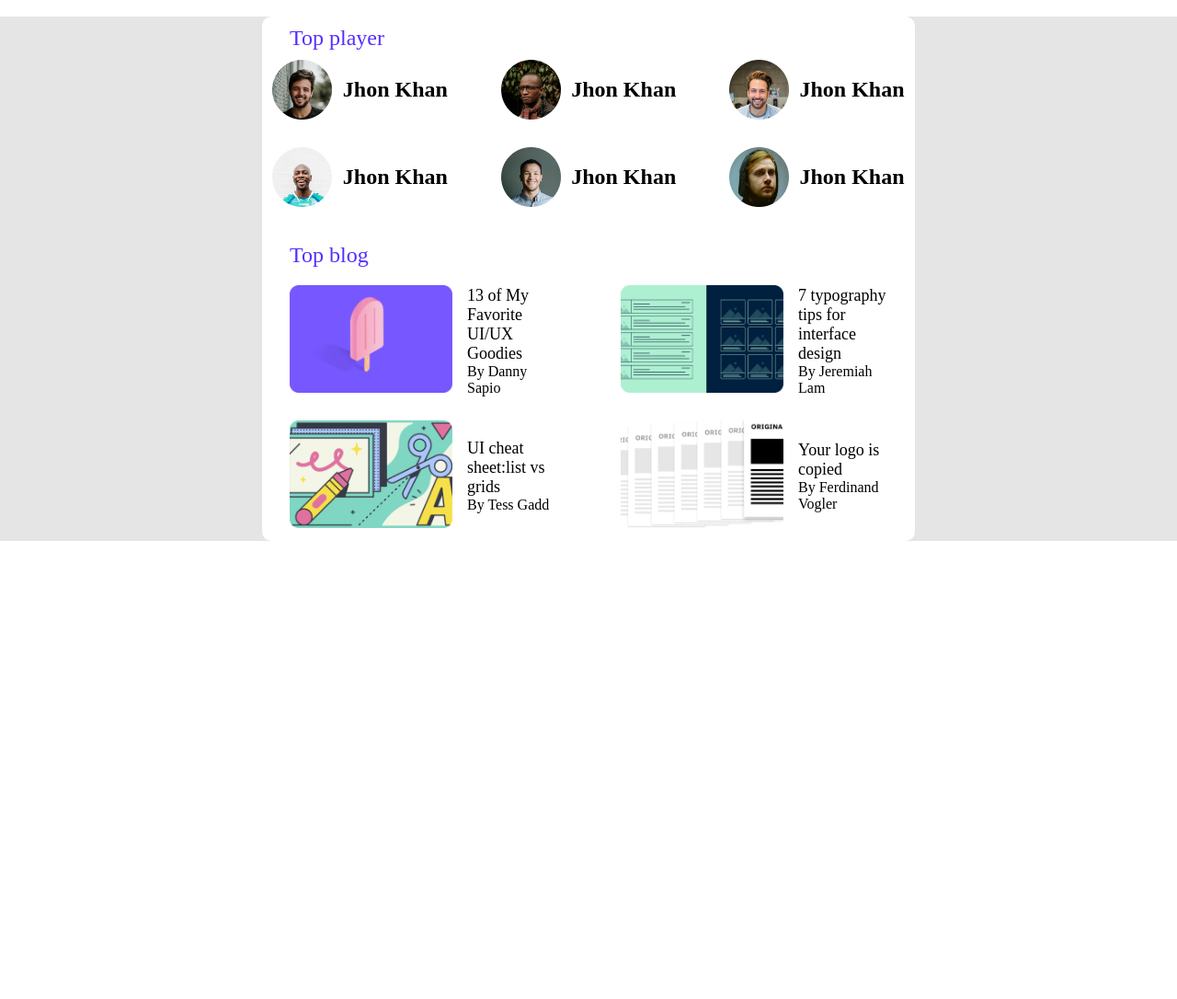
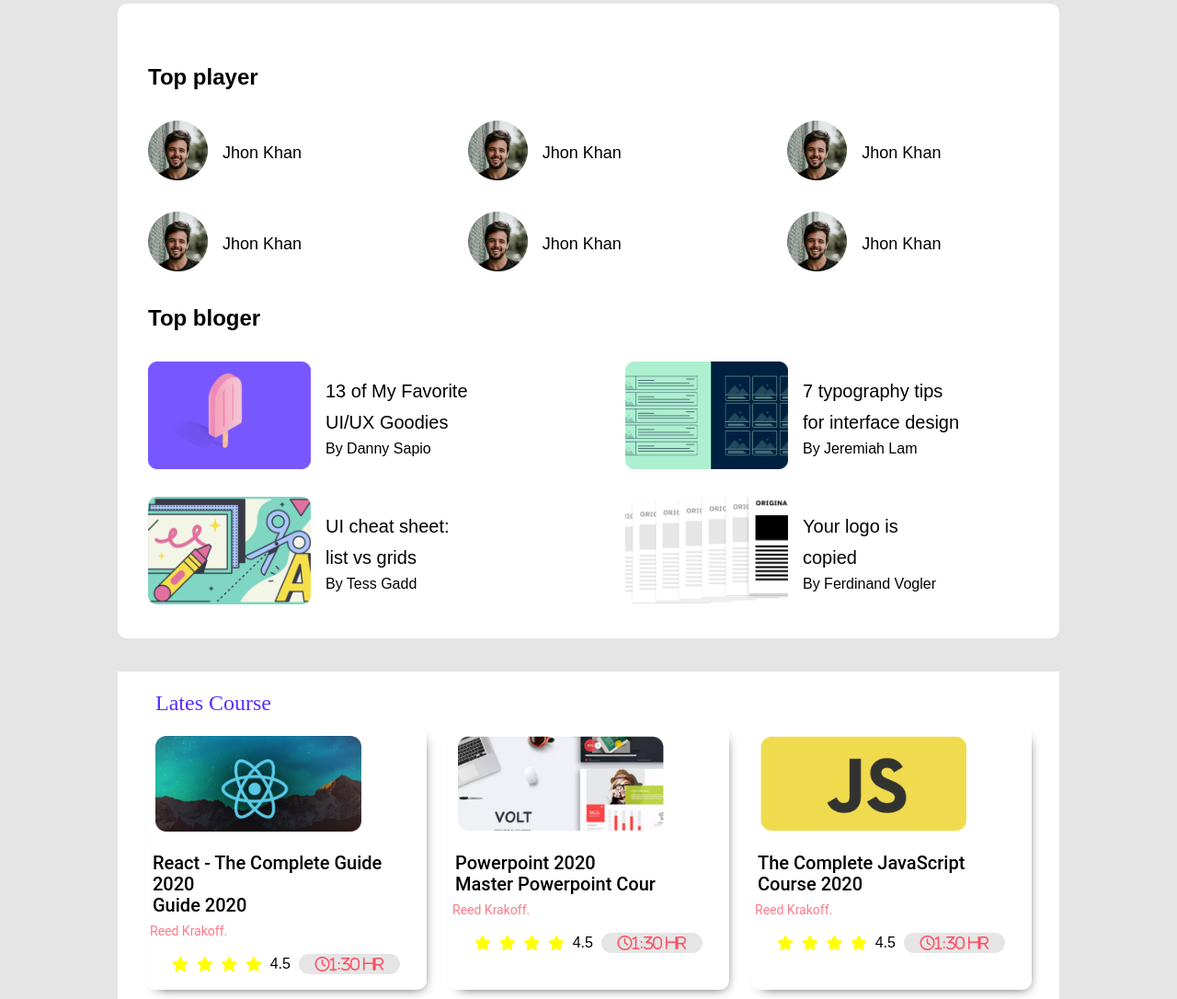
Before and after one commit to mahabubalam3332/leader-board-main_best_player, a plain HTML site: page index.html in a window 1280 px wide. Shown: the part 112-1198 px from the top of the page at 92% size. Before the commit the page ends 800 px from the top, so only its background shows below. Drawn offline with Linux system fonts and the light colour scheme; files that its build step writes are made by us from their sources.

Commit message:
coddine-correction

```diff
--- a/css/style.css
+++ b/css/style.css
@@ -6,24 +6,34 @@
 :root{
     /* variable-font */
     --primary-fonts:Poppins;
-    --secondary-fonts:Cursive;
+    --secondary-fonts:Roboto;
     /* variable color */
     --primary-color:#562EFF;
     --secondary-color:#E5E5E5;
     --font-color:#562EFF;
 }
+.container{
+    padding:0 10%
+}
+
 /* fonts-family */
 @import url('https://fonts.googleapis.com/css2?family=Poppins:wght@400;500&display=swap');
-
-.content_inner {
+@import url('https://fonts.googleapis.com/css2?family=Roboto+Mono:wght@400;500&display=swap');
+body{
+    font-family: 'Poppins', sans-serif;
+    background: #E5E5E5;;
+}
+#header{
     background: var(--primary-color);
-    width: 100%;
-    height: 94px;
+    height:80px;
+}
+.logo img {
+    width: 60px;
+}
+.header_inner {
     display: flex;
-    justify-content: space-around;
+    justify-content: space-between;
     align-items: center;
-    flex-direction: row;
-    flex-wrap: wrap;
 }
 .nav_bar ul {
     display: flex;
@@ -42,29 +52,18 @@
     text-decoration: none;
     font-family: var(--primary-fonts);
 }
-.logo_area img {
-    width: 51px;
-    height: 41px;
-}
+
 
 /* top_player and bolg section */
 
-#top_player-and-blog_section {
-    background: #E5E5E5;
+.content_inner {
+    background: #fff;
+    margin: 36px 0;
+    border-radius: 10px;
+    padding: 33px;
 }
-.top_player_inner {
-    margin-left: 285px;
-    margin-right: 285px;
-    background: #fff;
-    border-radius: 10px;
-    margin-top: 36px;
-}
-.top_player_title h1 {
-    font-size: 24px;
-    font-weight: 500;
-    color:var(--font-color);
-    padding: 10px 30px;
-    font-family: var(--primary-fonts);
+.content_inner h1{
+    padding: 33px 0;
 }
 .all_players {
     display: grid;
@@ -77,57 +76,146 @@
     font-family: var(--primary-fonts);
     font-weight: 300px;
 }
-.players_images {
+.top_player {
     display: flex;
-    justify-content: space-evenly;
+    justify-content: space-between;
 }
-.top_images img {
+.player_list {
+    display: flex;
+    align-items: center;
+}
+.profile_pic img {
     width: 65px;
     height: 65px;
 }
-.top_images {
+.player_list h3{
+    padding:16px;
+    font-size: 18px;
+    font-weight:  400;
+    line-height:28px;
+}
+.top_player {
+    display: grid;
+    grid-template-columns: repeat(3,3fr);
+    grid-column-gap: 85px;
+    grid-row-gap: 30px;
+}
+/* top blogers */
+.blog_inner h1{
+    padding: 33px 0;
+}
+.top_bloger {
+    display: grid;
+    grid-template-columns: repeat(2,1fr);
+    grid-column-gap: 80px;
+    grid-row-gap: 26px;
+}
+.bloger_list {
     display: flex;
-    justify-content: space-evenly;
     align-items: center;
 }
-
-.top-images img {
+.blog_pic img {
     width: 177px;
     height: 117px;
 }
-.top_blog_title h1 {
+.bloger_name h3 {
+    font-size: 20px;
+    font-weight: 500;
+    line-height: 34px;
+    padding: 0 16px;
+}
+.bloger_name p {
+    font-size: 16px;
+    line-height: 24px;
+    font-weight: 500;
+    padding:0 16px;
+}
+
+
+/* course_section */
+.course_inner {
+    padding: 10px 30px;
+    background: #fff;
+    margin-top:10px;
+}
+.courses {
+    display: grid;
+    grid-template-columns: repeat(3,3fr);
+    grid-column-gap: 23px;
+    grid-row-gap: 23px;
+}
+.course_title h1 {
     font-size: 24px;
+    font-family: poppins;
     font-weight: 500;
-    color: var(--font-color);
-    padding: 9px 30px;
-    font-family: var(--primary-fonts);
+    padding: 11px;
+    color:var(--primary-color)
 }
-/* top_blog */
-.top_blog {
-    margin-top: 30px;
+.coures_images img {
+    width: 224px;
+    height: 104px;
+    padding: 11px;
 }
-.top-bloggist h2 {
-    font-size: 18px;
-    font-family: poppins;
-    color: #000;
+.courses-name h2 {
+    font-family: var(--secondary-fonts);
+    font-size: 20px;
     font-weight: 500;
+    line-height: 23px;
+    padding: 8px;
 }
-.top-bloggist p {
-    font-size: 16px;
-    font-family: poppins;
+.courses-name p {
+    font-family: var(--secondary-fonts);
+    font-size: 14px;
     font-weight: 400;
+    padding: 0px 5px;
+    color: #FF7989;
 }
-.top_bloger {
-    display: grid;
-    grid-template-columns: repeat(2,2fr);
-    grid-column-gap: 70px;
-    grid-row-gap: 26px;
-    padding: 10px 30px;
+.star_icon{
+    color:yellow;
 }
-.blog-header {
-    display: grid;
-    grid-template-columns: repeat(2,2fr);
-    grid-column-gap: 16px;
-    justify-content: center;
+.star_icon p{
+    color:#000;
+}
+i.far.fa-clock {
+    color: #FF4A60;
+}
+.far fa-clock p{
+    color:#FF4A60!important;
+}
+.icon_part {
+    display: flex;
+    flex-direction: column;
+}
+.star_icon {
+    display: flex;
+    justify-content: space-between;
+    align-items: center;
+    padding: 17px 29px;
+}
+.icon_watch img {
+    width: 20px;
+    height: 20px;
+}
+.icon_watch {
+    display: flex;
+    justify-content: space-around;
     align-items: center;
 }
+.icon_watch p {
+    font-size: 14px;
+    font-weight: 600;
+    font-family: var(--secondary-fonts);
+    color: #FF7989;
+}
+i.far.fa-clock {
+    color: #FF4A60, 100%;
+    padding: 3px 18px;
+    background: #E5E5E5;
+    border-radius: 87px;
+    box-sizing: border-box;
+}
+.coures_images {
+    box-sizing: border-box;
+    box-shadow: 4px 6px 13px -9px;
+    border-radius: 10px;
+}
--- a/index.html
+++ b/index.html
@@ -6,14 +6,16 @@
     <meta name="viewport" content="width=device-width, initial-scale=1.0">
     <title>leaderbord best_player</title>
     <link rel="stylesheet" href="css/style.css">
-    <link rel="stylesheet" href="responsive/responsive.css">
+    <link rel="stylesheet" href="responsive.css">
+    <!-- font awsome -->
+    <script src="https://kit.fontawesome.com/60303c72df.js" crossorigin="anonymous"></script>
 </head>
 <body>
-    <section id="header_area">
+    <section id="header">
         <div class="container">
-            <div class="content_inner">
-                <div class="logo_area">
-                    <img src="images/icons/logo.png" alt="">
+            <div class="header_inner">
+                <div class="logo">
+                    <img src="images/icons/logo.png" alt="logo">
                 </div>
                 <div class="nav_bar">
                     <ul>
@@ -26,80 +28,175 @@
             </div>
         </div>
     </section>
-    <section id="top_player-and-blog_section">
+    <!-- main_section -->
+    <main>
+        <!-- top player and blog section -->
+    </main>
+    <section id="top_player_blog">
         <div class="container">
-            <div class="top_player_inner">
-                <div class="top_player_title">
-                    <h1>Top player</h1>
-                </div>
-                <div class="all_players">
-                    <div class="top_images">
-                        <img src="images/players/player-1.png" alt="">
-                        <h2>Jhon Khan</h2>
+            <div class="content_inner">
+                <h1>Top player</h1>
+                <div class="top_player">
+                    <div class="player_list">
+                        <div class="profile_pic">
+                            <img src="images/players/player-1.png" alt="">
+                        </div>
+                        <div class="player_name">
+                            <h3>Jhon Khan</h3>
+                        </div>
+
                     </div>
-                    <div class="top_images">
-                        <img src="images/players/player-2.png" alt="">
-                        <h2>Jhon Khan</h2>
+                    <div class="player_list">
+                        <div class="profile_pic">
+                            <img src="images/players/player-1.png" alt="">
+                        </div>
+                        <div class="player_name">
+                            <h3>Jhon Khan</h3>
+                        </div>
+
                     </div>
-                    <div class="top_images">
-                        <img src="images/players/player-3.png" alt="">
-                        <h2>Jhon Khan</h2>
+                    <div class="player_list">
+                        <div class="profile_pic">
+                            <img src="images/players/player-1.png" alt="">
+                        </div>
+                        <div class="player_name">
+                            <h3>Jhon Khan</h3>
+                        </div>
+
                     </div>
-                    <div class="top_images">
-                        <img src="images/players/player-4.png" alt="">
-                        <h2>Jhon Khan</h2>
+                    <div class="player_list">
+                        <div class="profile_pic">
+                            <img src="images/players/player-1.png" alt="">
+                        </div>
+                        <div class="player_name">
+                            <h3>Jhon Khan</h3>
+                        </div>
+
                     </div>
-                    <div class="top_images">
-                        <img src="images/players/player-5.png" alt="">
-                        <h2>Jhon Khan</h2>
+                    <div class="player_list">
+                        <div class="profile_pic">
+                            <img src="images/players/player-1.png" alt="">
+                        </div>
+                        <div class="player_name">
+                            <h3>Jhon Khan</h3>
+                        </div>
+
                     </div>
-                    <div class="top_images">
-                        <img src="images/players/player-6.png" alt="">
-                        <h2>Jhon Khan</h2>
+                    <div class="player_list">
+                        <div class="profile_pic">
+                            <img src="images/players/player-1.png" alt="">
+                        </div>
+                        <div class="player_name">
+                            <h3>Jhon Khan</h3>
+                        </div>
+
                     </div>
                 </div>
+
      <!-- top_blog -->
-                <div class="top_blog"></div>
-                    <div class="top_blog_title">
-                        <h1>Top blog</h1>
-                    </div>
-                    <div class="top_bloger">
-                <div class="blog-header">
-                    <div class="top-images">
+        <div class="blog_inner">
+            <h1>Top bloger</h1>
+            <div class="top_bloger">
+                <div class="bloger_list">
+                    <div class="blog_pic">
                         <img src="images/blogs/blog-1.png" alt="">
                     </div>
-                    <div class="top-bloggist">
-                        <h2>13 of My Favorite UI/UX Goodies</h2>
-                        <p>By Danny Sapio</p>
+                    <div class="bloger_name">
+                        <h3>13 of My Favorite<br> UI/UX Goodies</h3>
+                        <p> By Danny Sapio</p>
                     </div>
                 </div>
-                <div class="blog-header">
-                    <div class="top-images">
+                <div class="bloger_list">
+                    <div class="blog_pic">
                         <img src="images/blogs/blog-2.png" alt="">
                     </div>
-                    <div class="top-bloggist">
-                        <h2>7 typography tips for interface design</h2>
-                        <p>By Jeremiah Lam</p>
+                    <div class="bloger_name">
+                        <h3>7 typography tips<br> for interface design</h3>
+                        <p> By Jeremiah Lam</p>
                     </div>
                 </div>
-                <div class="blog-header">
-                    <div class="top-images">
+                <div class="bloger_list">
+                    <div class="blog_pic">
                         <img src="images/blogs/blog-3.png" alt="">
                     </div>
-                    <div class="top-bloggist">
-                        <h2>UI cheat sheet:list vs grids</h2>
-                        <p>By Tess Gadd</p>
+                    <div class="bloger_name">
+                        <h3>UI cheat sheet:<br>list vs grids</h3>
+                        <p> By Tess Gadd</p>
                     </div>
                 </div>
-                <div class="blog-header">
-                    <div class="top-images">
+                <div class="bloger_list">
+                    <div class="blog_pic">
                         <img src="images/blogs/blog-4.png" alt="">
                     </div>
-                    <div class="top-bloggist">
-                        <h2>Your logo is copied</h2>
+                    <div class="bloger_name">
+                        <h3>Your logo is <br>copied</h3>
                         <p>By Ferdinand Vogler</p>
                     </div>
                 </div>
+            </div>
+        </div>
+    </section>
+    <!-- course_section -->
+    <section id="course_section">
+        <div class="container">
+            <div class="course_inner">
+                <div class="course_title">
+                    <h1>Lates Course</h1>
+                </div>
+                <div class="courses">
+                    <div class="coures_images">
+                        <img src="images/courses/course-1.png" alt="">
+                        <div class="courses-name">
+                            <h2>React - The Complete Guide 2020<br>Guide 2020</h2>
+                            <p>Reed Krakoff.</p>
+                        </div>
+                        <div class="icon_part">
+                            <div class="star_icon">
+                                <i class="fas fa-star"></i>
+                                <i class="fas fa-star"></i>
+                                <i class="fas fa-star"></i>
+                                <i class="fas fa-star"></i>
+                                <p>4.5</p>
+                                <i class="far fa-clock">1:30 hr</i>
+                            </div>
+                        </div>
+                    </div>
+                    <div class="coures_images">
+                        <img src="images/courses/course-2.png" alt="">
+                        <div class="courses-name">
+                            <h2>Powerpoint 2020 <br>Master Powerpoint Cour</h2>
+                            <p>Reed Krakoff.</p>
+                        </div>
+                        <div class="icon_part">
+                            <div class="star_icon">
+                                <i class="fas fa-star"></i>
+                                <i class="fas fa-star"></i>
+                                <i class="fas fa-star"></i>
+                                <i class="fas fa-star"></i>
+                                <p>4.5</p>
+                                <i class="far fa-clock">1:30 hr</i>
+                            </div>
+                        </div>
+                    </div>
+                    <div class="coures_images">
+                        <img src="images/courses/course-3.png" alt="">
+                        <div class="courses-name">
+                            <h2>The Complete JavaScript <br>Course 2020</h2>
+                            <p>Reed Krakoff.</p>
+                        </div>
+                        <div class="icon_part">
+                            <div class="star_icon">
+                                <i class="fas fa-star"></i>
+                                <i class="fas fa-star"></i>
+                                <i class="fas fa-star"></i>
+                                <i class="fas fa-star"></i>
+                                <p>4.5</p>
+                                <i class="far fa-clock">1:30 hr</i>
+                                </div>
+                            </div>
+
+                        </div>
+                    </div>
                 </div>
             </div>
         </div>
```
Also changed, not shown: css/responsive.css (+7 -0 lines).
